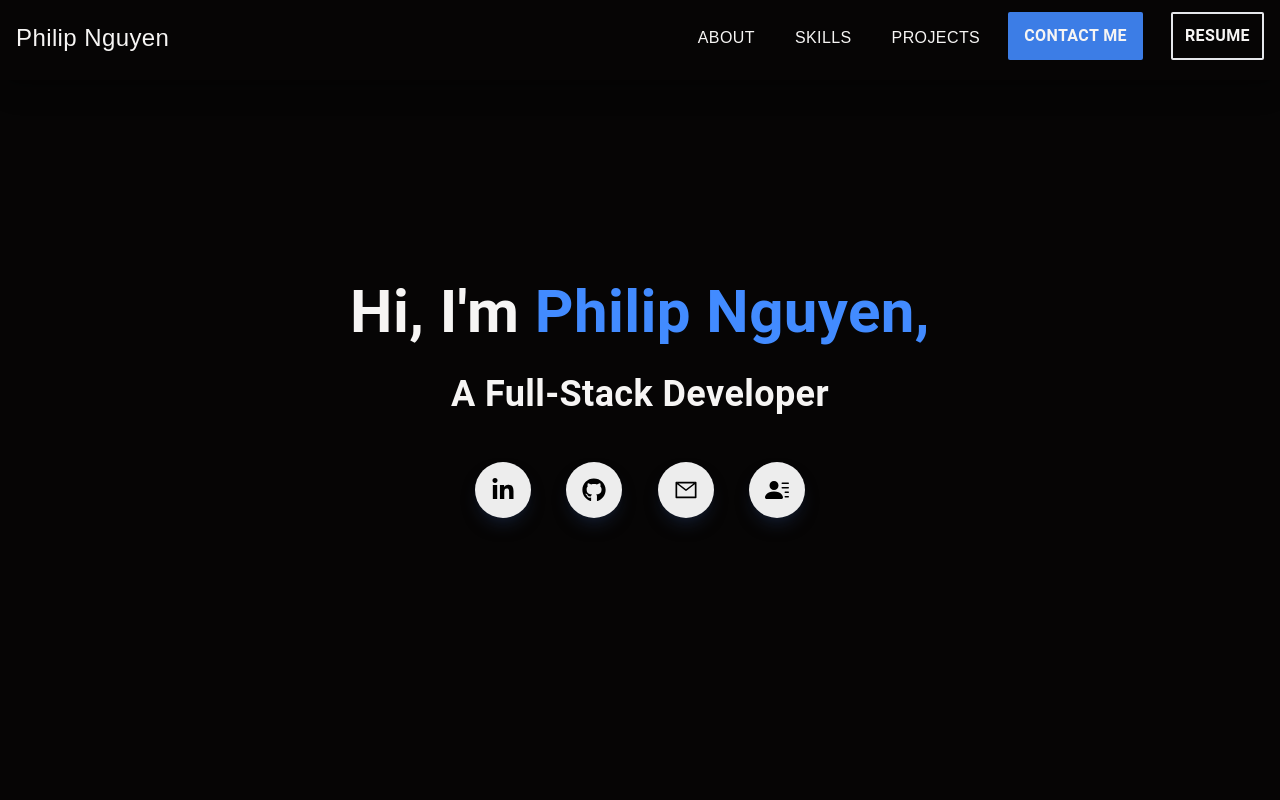
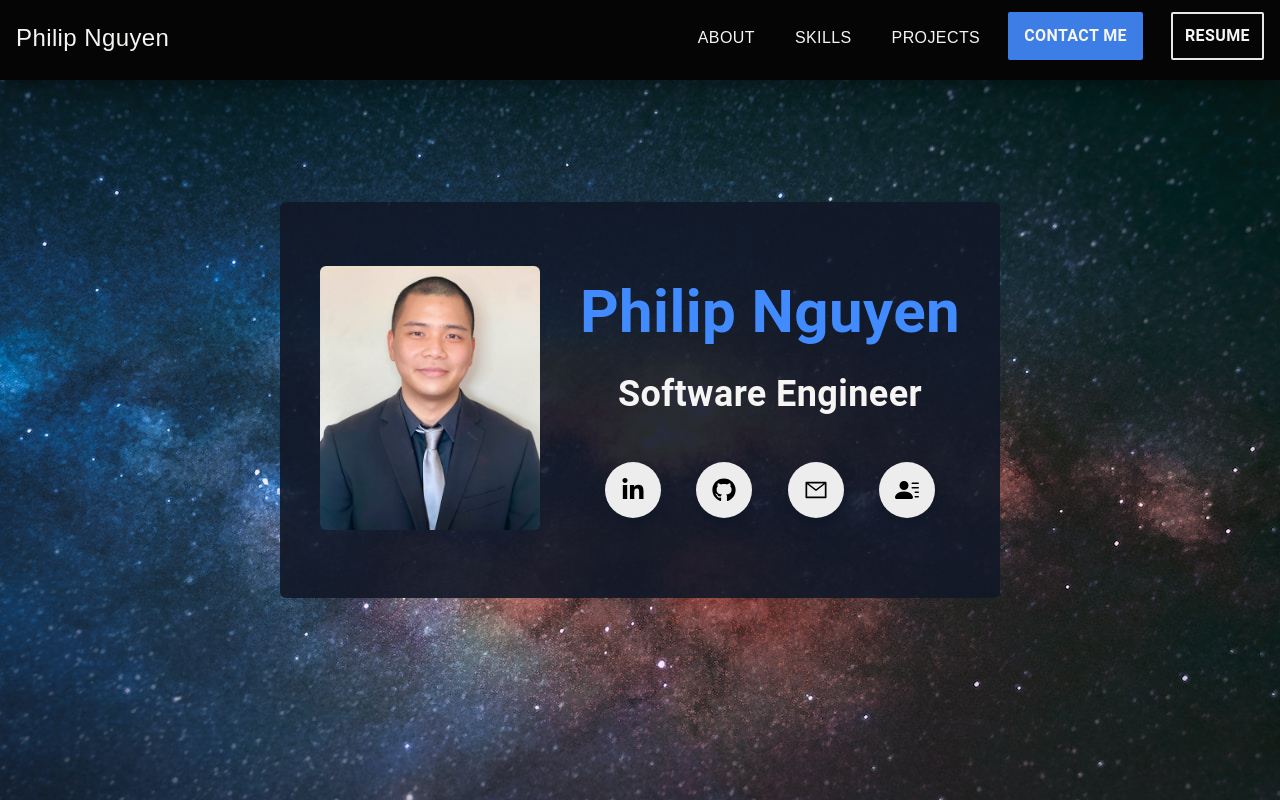
Before and after one commit to pn-code/personal-portfolio-nextjs, a Next.js app: page / in a window 1280 px wide. Built offline with nearby package versions, Linux system fonts and the light colour scheme.

Commit message:
Updated portfolio pages with new bg image

```diff
--- a/components/About.jsx
+++ b/components/About.jsx
@@ -10,7 +10,7 @@ const About = () => {
             <h2 className="py-4">Who I Am</h2>
           </header>
 
-          <p className="py-2 text-lg sm:text-xl text-primary text-center sm:text-left">
+          <p className="text-lg sm:text-xl text-primary text-center sm:text-left bg-gray-900/90 px-5 py-10 rounded-md">
             I am a passionate{" "}
             <span className="text-purple-300">Software Engineer</span> with
             experience in{" "}
--- a/components/Contact.jsx
+++ b/components/Contact.jsx
@@ -72,7 +72,7 @@ const Contact = () => {
 
         <div className="grid lg:grid-cols-5 gap-8">
           {/* Left-side */}
-          <div className="col-span-3 bg-blue-900/40 lg:col-span-2 w-full h-full rounded-xl p-4">
+          <div className="col-span-3 bg-gray-900/90 lg:col-span-2 w-full h-full rounded-xl p-4">
             <div className="h-full flex flex-col items-center">
               <div className="w-full h-[320px] flex justify-center">
                 <Image
@@ -143,7 +143,7 @@ const Contact = () => {
           </div>
 
           {/* Right-side */}
-          <div className="col-span-3 w-full h-auto bg-blue-900/40 rounded-xl lg:p-4">
+          <div className="col-span-3 w-full h-auto bg-gray-900/90 rounded-xl lg:p-4">
             <h3 className="text-center text-2xl mt-5">Contact Form</h3>
             {messageSent && (
               <span className="flex justify-center text-md font-semibold mt-2 py-1 bg-blue-500 rounded-lg text-white">
--- a/components/Main.jsx
+++ b/components/Main.jsx
@@ -1,19 +1,17 @@
 import { AiOutlineMail } from "react-icons/ai";
 import { FaGithub, FaLinkedinIn } from "react-icons/fa";
 import { BsFillPersonLinesFill } from "react-icons/bs";
+import Image from "next/image";
 
 const Main = () => {
     return (
-        <div className="w-full h-screen text-center">
+        <div className="w-full h-screen text-center custom-bg">
             <div className="max-w-[1240px] w-full h-full mx-auto p-2 flex justify-center items-center">
+                <div className="flex rounded-md bg-gray-900/90 px-10 py-16 gap-10 flex-col items-center sm:flex-row sm:items-start">
+                    <Image className="rounded-md" src="/assets/profile.png" alt="Philip Nguyen Profile Picture" width={220} height={100}/>
                     <div className="text-primary">
-                    <h1 className="py-4">
-                        Hi, I&apos;m {" "}
-                        <span className="text-accent">Philip Nguyen,</span>
-                    </h1>
-                    <h2 className="py-4">
-                        A Full-Stack Developer
-                    </h2>
+                        <h1 className="py-4 text-accent">Philip Nguyen</h1>
+                        <h2 className="py-4">Software Engineer</h2>
                         <div className="flex items-center justify-between max-w-[330px] m-auto py-4 pt-8">
                             <a
                                 href="https://www.linkedin.com/in/pncode"
@@ -21,7 +19,7 @@ const Main = () => {
                                 rel="noreferrer"
                             >
                                 <div className="rounded-full shadow-lg bg-secondaryBtn shadow-gray-900 p-4 cursor-pointer hover:scale-150 ease-in duration-300">
-                                <FaLinkedinIn size={24} color="black"/>
+                                    <FaLinkedinIn size={24} color="black" />
                                 </div>
                             </a>
 
@@ -31,7 +29,7 @@ const Main = () => {
                                 rel="noreferrer"
                             >
                                 <div className="rounded-full shadow-lg bg-secondaryBtn shadow-gray-900 p-4 cursor-pointer hover:scale-150 ease-in duration-300">
-                                <FaGithub size={24} color="black"/>
+                                    <FaGithub size={24} color="black" />
                                 </div>
                             </a>
 
@@ -41,7 +39,7 @@ const Main = () => {
                                 rel="noreferrer"
                             >
                                 <div className="rounded-full shadow-lg bg-secondaryBtn shadow-gray-900 p-4 cursor-pointer hover:scale-150 ease-in duration-300">
-                                <AiOutlineMail size={24} color="black"/>
+                                    <AiOutlineMail size={24} color="black" />
                                 </div>
                             </a>
 
@@ -51,9 +49,13 @@ const Main = () => {
                                 rel="noreferrer"
                             >
                                 <div className="rounded-full shadow-lg bg-secondaryBtn shadow-gray-900 p-4 cursor-pointer hover:scale-150 ease-in duration-300">
-                                <BsFillPersonLinesFill size={24} color="black"/>
+                                    <BsFillPersonLinesFill
+                                        size={24}
+                                        color="black"
+                                    />
                                 </div>
                             </a>
+                        </div>
                     </div>
                 </div>
             </div>
--- a/components/ProjectCard.jsx
+++ b/components/ProjectCard.jsx
@@ -13,7 +13,7 @@ export default function ProjectCard({
 }) {
     console.log("imageSrc")
   return (
-    <article className="w-full bg-gray-800 p-4 rounded-sm flex md:justify-between items-center flex-col md:flex-row justify-center">
+    <article className="w-full bg-gray-900/90 p-4 rounded-sm flex md:justify-between items-center flex-col md:flex-row justify-center">
       <section className="flex flex-col gap-4 flex-[3]">
         <h3 className="text-xl">{title}</h3>
         <p className="text-[16px]">{description}</p>
--- a/components/Skills.jsx
+++ b/components/Skills.jsx
@@ -1,4 +1,3 @@
-import { BsFillPersonLinesFill } from "react-icons/bs";
 import SkillCard from "./SkillCard";
 
 const Skills = () => {
@@ -6,9 +5,11 @@ const Skills = () => {
     "HTML",
     "CSS",
     "JavaScript",
-    "React",
+    "TypeScript",
+    "React.js",
     "TailwindCSS",
     "Next.js",
+    "Redux"
   ];
   const backEndSkills = [
     "Node.js",
@@ -20,14 +21,11 @@ const Skills = () => {
   ];
   const tools = [
     "Git",
-    "VSCode",
     "GitHub",
     "Postman",
-    "Prisma",
     "Vercel",
-    "PlanetScale"
   ];
-  const otherSkills = ["RESTful API", "TRPC", "GraphQL", "MVC Architecture", "Zod"];
+  const otherSkills = ["REST API", "TRPC", "GraphQL", "AGILE/SCRUM"];
 
   return (
     <div id="skills" className="w-full h-[calc(100vh-130px)] mt-28">
--- a/styles/globals.css
+++ b/styles/globals.css
@@ -11,9 +11,14 @@ html {
   font-family: "Roboto", sans-serif;
 }
 
+body {
+  background-image: url("/assets/bg.jpg");
+  background-position: center;
+}
+
 @layer base {
   body {
-    @apply bg-secondary text-primary tracking-wide;
+    @apply text-primary tracking-wide;
   }
 
   h1,
```
Also changed, not shown: public/assets/bg.jpg (added). Lines whose indentation alone changed are shown as unchanged.
